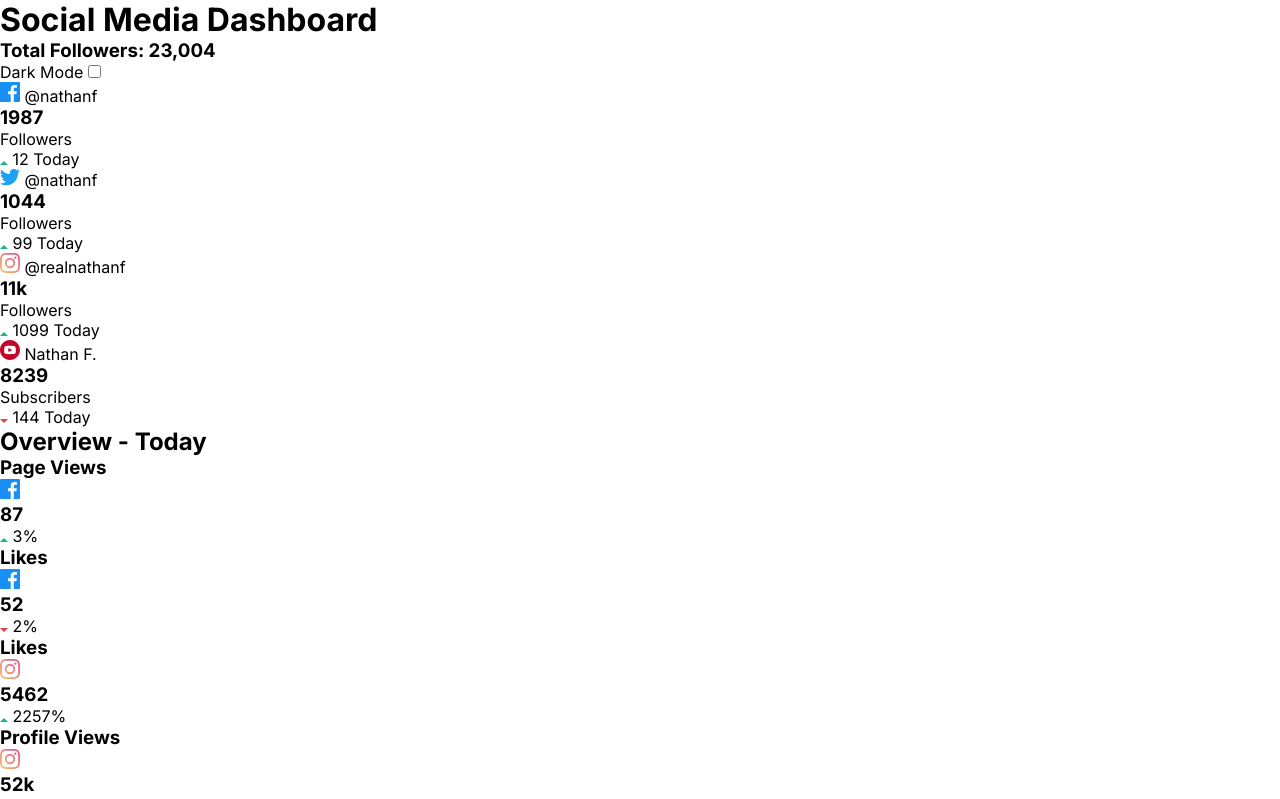
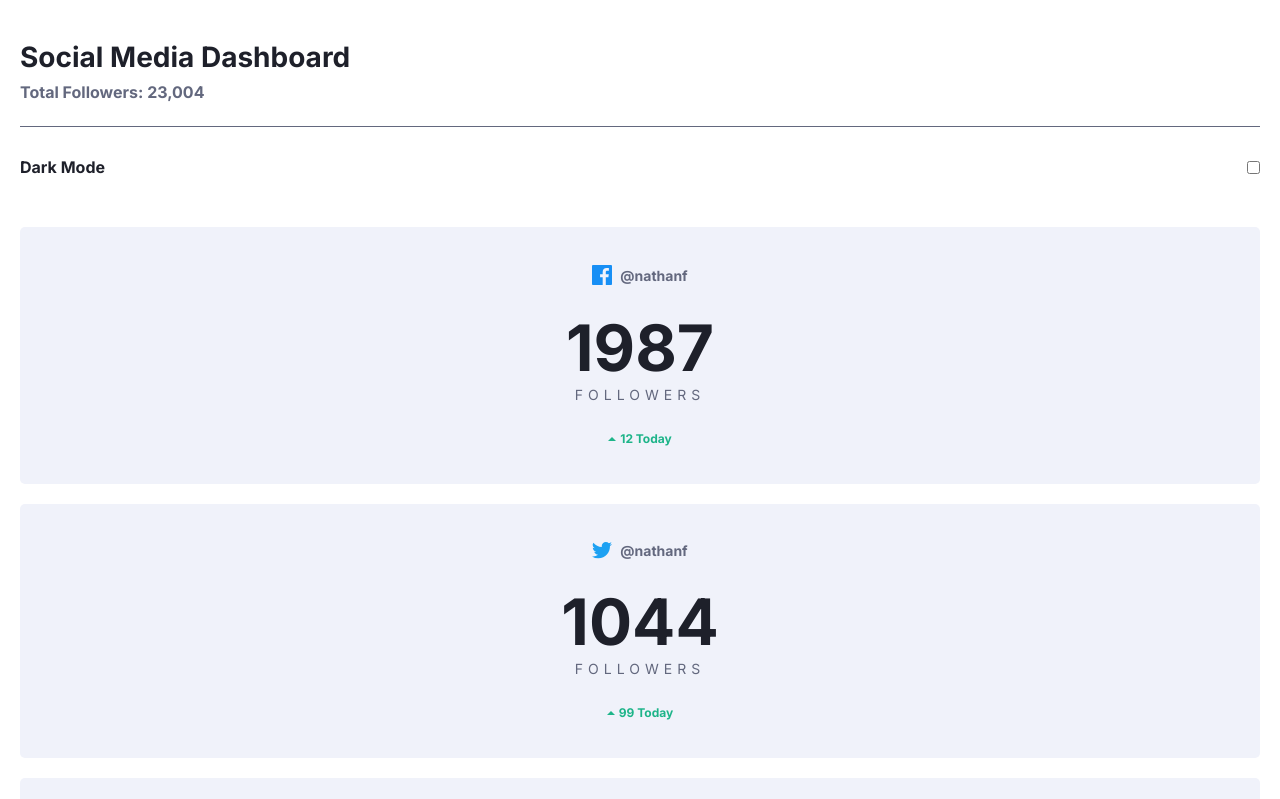
Before and after one commit to CalaoJuanPablo/social-dashboard, a website: page index.html in a window 1280 px wide. Shown: the top 799 px of the page. Drawn offline with Linux system fonts and the light colour scheme.

Commit message:
finish big cards styles

```diff
--- a/index.html
+++ b/index.html
@@ -27,7 +27,7 @@
 <body>
 	<header class="header">
 		<h1>Social Media Dashboard</h1>
-		<h3>Total Followers: 23,004</h3>
+		<p>Total Followers: 23,004</p>
 	</header>
 	<section class="switch-dark">
 		<span>Dark Mode</span>
@@ -44,7 +44,7 @@
 				<h3>1987</h3>
 				<p>Followers</p>
 			</div>
-			<div class="cards__big--balance">
+			<div class="cards__balance">
 				<img src="./images/icon-up.svg" alt="up">
 				<span class="cards--up">12 Today</span>
 			</div>
@@ -58,7 +58,7 @@
 				<h3>1044</h3>
 				<p>Followers</p>
 			</div>
-			<div class="cards__big--balance">
+			<div class="cards__balance">
 				<img src="./images/icon-up.svg" alt="up">
 				<span class="cards--up">99 Today</span>
 			</div>
@@ -72,7 +72,7 @@
 				<h3>11k</h3>
 				<p>Followers</p>
 			</div>
-			<div class="cards__big--balance">
+			<div class="cards__balance">
 				<img src="./images/icon-up.svg" alt="up">
 				<span class="cards--up">1099 Today</span>
 			</div>
@@ -86,13 +86,15 @@
 				<h3>8239</h3>
 				<p>Subscribers</p>
 			</div>
-			<div class="cards__big--balance">
+			<div class="cards__balance">
 				<img src="./images/icon-down.svg" alt="up">
-				<span>144 Today</span>
+				<span class="cards--down">144 Today</span>
 			</div>
 		</article>
 	</section>
-	<h2>Overview - Today</h2>
+	<section class="overview">
+		<h2>Overview - Today</h2>
+	</section>
 	<section class="cards">
 		<article class="cards__small">
 			<div class="cards__small--header">
@@ -101,7 +103,7 @@
 			</div>
 			<div class="cards__small--content">
 				<h1>87</h1>
-				<div class="cards__small--content__balance">
+				<div class="cards__balance">
 					<img src="./images/icon-up.svg" alt="up">
 					<span class="cards--up">3%</span>
 				</div>
@@ -114,7 +116,7 @@
 			</div>
 			<div class="cards__small--content">
 				<h1>52</h1>
-				<div class="cards__small--content__balance">
+				<div class="cards__balance">
 					<img src="./images/icon-down.svg" alt="down">
 					<span class="cards--down">2%</span>
 				</div>
@@ -127,7 +129,7 @@
 			</div>
 			<div class="cards__small--content">
 				<h1>5462</h1>
-				<div class="cards__small--content__balance">
+				<div class="cards__balance">
 					<img src="./images/icon-up.svg" alt="up">
 					<span class="cards--up">2257%</span>
 				</div>
@@ -140,7 +142,7 @@
 			</div>
 			<div class="cards__small--content">
 				<h1>52k</h1>
-				<div class="cards__small--content__balance">
+				<div class="cards__balance">
 					<img src="./images/icon-up.svg" alt="up">
 					<span class="cards--up">1375%</span>
 				</div>
@@ -153,7 +155,7 @@
 			</div>
 			<div class="cards__small--content">
 				<h1>117</h1>
-				<div class="cards__small--content__balance">
+				<div class="cards__balance">
 					<img src="./images/icon-up.svg" alt="up">
 					<span class="cards--up">303%</span>
 				</div>
@@ -166,7 +168,7 @@
 			</div>
 			<div class="cards__small--content">
 				<h1>507</h1>
-				<div class="cards__small--content__balance">
+				<div class="cards__balance">
 					<img src="./images/icon-up.svg" alt="up">
 					<span class="cards--up">553%</span>
 				</div>
@@ -179,7 +181,7 @@
 			</div>
 			<div class="cards__small--content">
 				<h1>107</h1>
-				<div class="cards__small--content__balance">
+				<div class="cards__balance">
 					<img src="./images/icon-down.svg" alt="down">
 					<span class="cards--down">19%</span>
 				</div>
@@ -192,7 +194,7 @@
 			</div>
 			<div class="cards__small--content">
 				<h1>1407</h1>
-				<div class="cards__small--content__balance">
+				<div class="cards__balance">
 					<img src="./images/icon-down.svg" alt="down">
 					<span class="cards--down">12%</span>
 				</div>
--- a/sass/base/_generics.scss
+++ b/sass/base/_generics.scss
@@ -1,3 +1,9 @@
+// Mixins
+@mixin container {
+	width: calc(100vw - 40px);
+	margin: 0 auto;
+}
+
 * {
 	box-sizing: border-box;
 	margin: 0;
@@ -6,4 +12,9 @@
 body {
 	font-family: 'Inter', sans-serif;
 	font-weight: 400;
+	color: $very-dark-blue;
 }
+
+section {
+	@include container();
+}
--- /dev/null
+++ b/sass/components/_cards.scss
@@ -0,0 +1,57 @@
+.cards {
+	display: grid;
+	grid-template-columns: 1fr;
+	gap: 20px;
+	&__big {
+		display: flex;
+		flex-direction: column;
+		justify-content: center;
+		align-items: center;
+		background-color: $light-grayish-blue;
+		border-radius: 5px;
+		padding: 38px 24px;
+		&--user {
+			display: flex;
+			align-items: center;
+			margin-bottom: 24px;
+			img {
+				margin-right: 8px;
+			}
+			span {
+				font-size: 14px;
+				font-weight: 700;
+				color: $dark-grayish-blue;
+			}
+		}
+		&--followers {
+			text-align: center;
+			margin-bottom: 28px;
+			h3 {
+				font-size: 64px;
+			}
+			p {
+				text-transform: uppercase;
+				color: $dark-grayish-blue;
+				font-size: 14px;
+				letter-spacing: 5px;
+			}
+		}
+	}
+	&__balance {
+		display: flex;
+		align-items: center;
+		img {
+			margin-right: 4px;
+		}
+		span {
+			font-size: 12px;
+			font-weight: 700;
+		}
+	}
+	&--up {
+		color: $lime-green;
+	}
+	&--down {
+		color: $bright-red;
+	}
+}
--- a/sass/components/_header.scss
+++ b/sass/components/_header.scss
@@ -0,0 +1,14 @@
+.header {
+	padding-top: 40px;
+	border-bottom: 1px solid $dark-grayish-blue;
+	@include container();
+	h1 {
+		font-size: 28px;
+		margin-bottom: 8px;
+	}
+	p {
+		color: $dark-grayish-blue;
+		font-weight: 700;
+		margin-bottom: 24px;
+	}
+}
--- a/sass/components/_index.scss
+++ b/sass/components/_index.scss
@@ -1 +1,3 @@
 @import "./header";
+@import "./switch-dark";
+@import "./cards";
--- /dev/null
+++ b/sass/components/_switch-dark.scss
@@ -0,0 +1,11 @@
+.switch-dark {
+	display: flex;
+    justify-content: space-between;
+    align-items: center;
+	padding-top: 30px;
+	padding-bottom: 30px;
+	margin-bottom: 20px;
+	span {
+		font-weight: 700;
+	}
+}
```
Also changed, not shown: css/styles.css, 1 other file.
